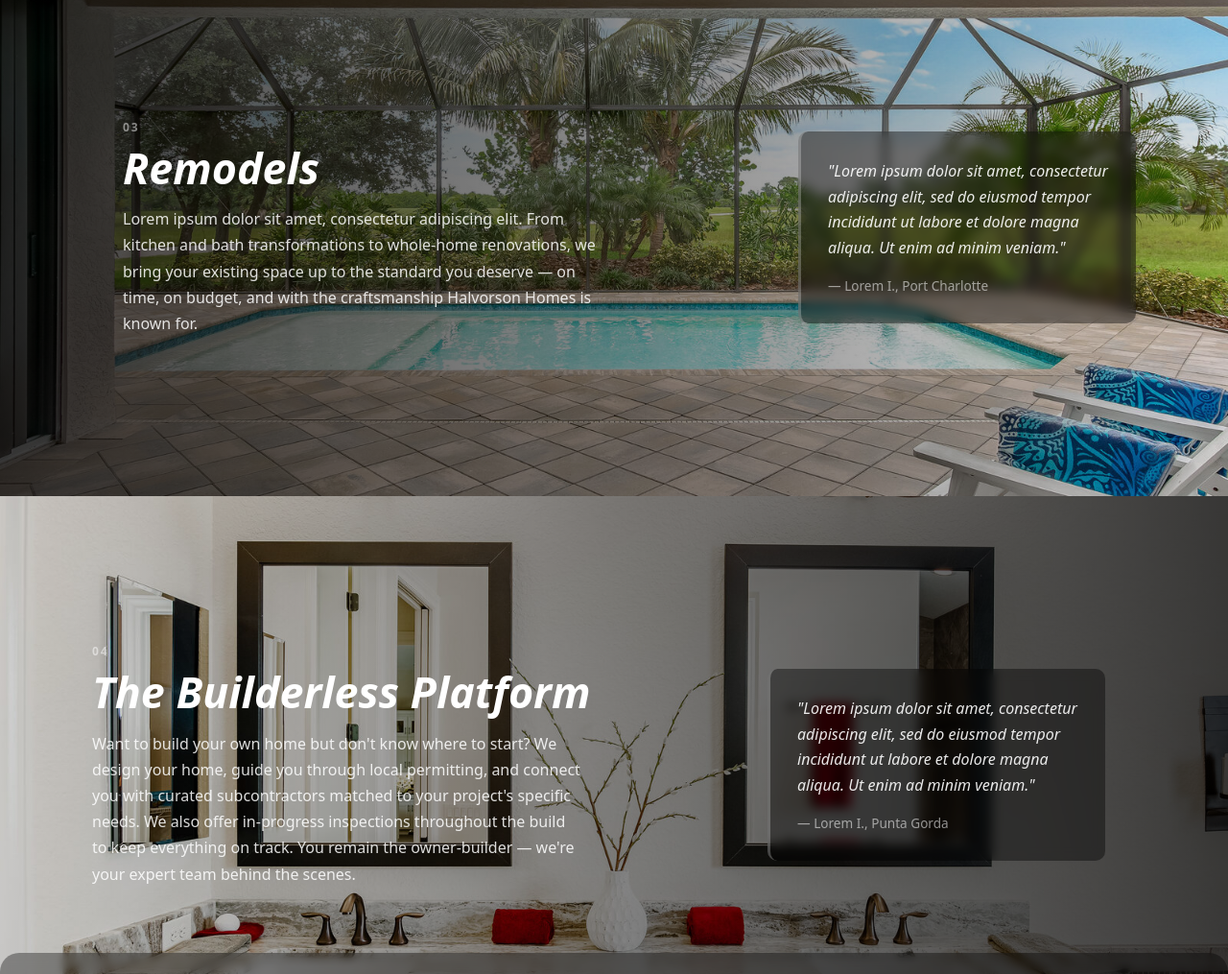
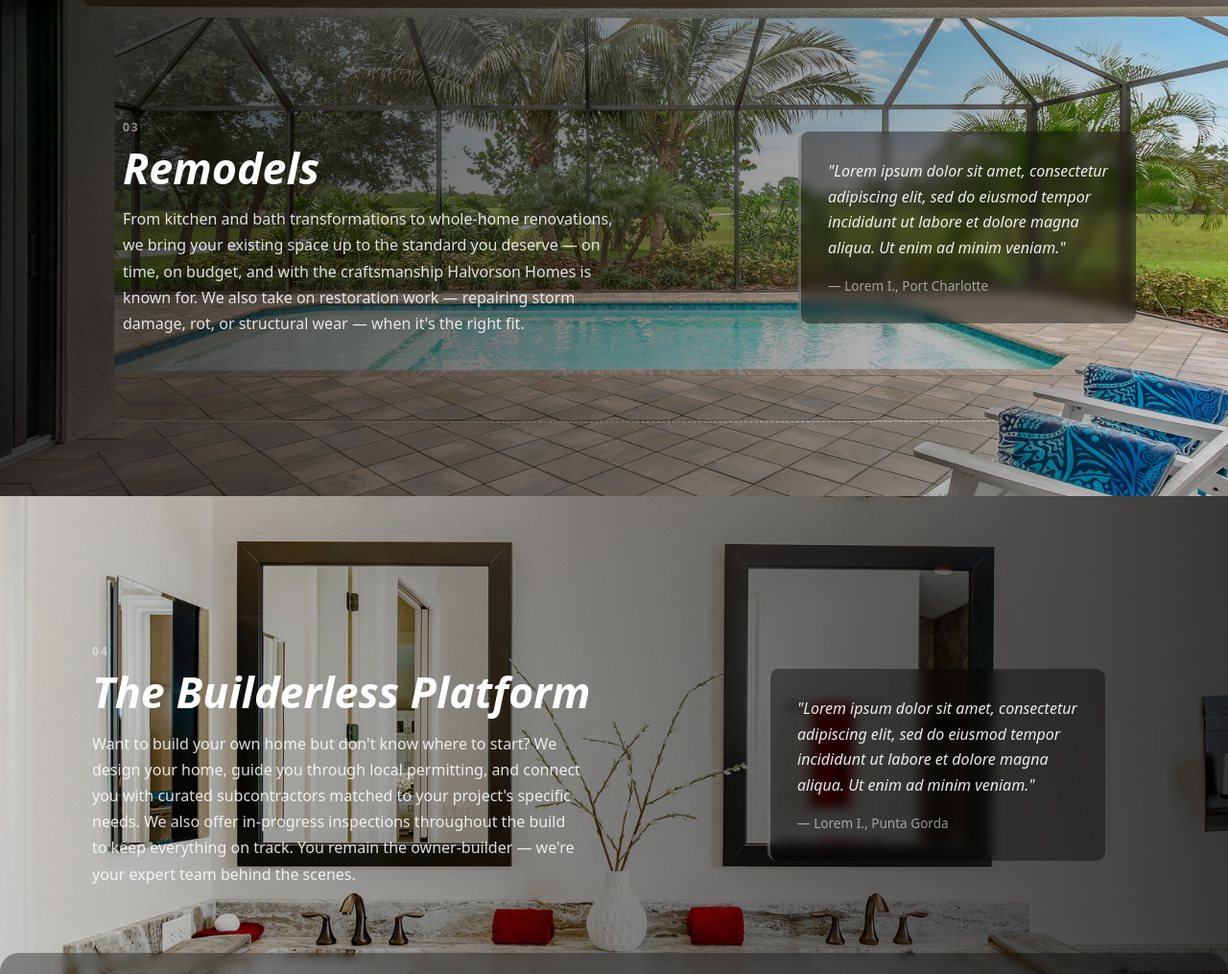
Before and after one commit to halvorsonhomes/halvorsonhomes.com, an Eleventy site: page src/services.njk in a window 1280 px wide. Shown: the part 1163-2178 px from the top of the page at 96% size. Built offline with nearby package versions, Linux system fonts and the light colour scheme; Eleventy itself is replaced by a stand-in of ours; files that its build step writes are made by us from their sources; no server answers; a script that the page names is missing; what js-yaml would draw is missing.

Commit message:
Fold restoration into remodels section copy
Co-Authored-By: Claude Sonnet 4.6 <noreply@anthropic.com>

```diff
--- a/src/services.njk
+++ b/src/services.njk
@@ -43,7 +43,7 @@ description: Custom new construction, additions, remodels, and the Builderless P
       <div class="svc__body">
         <span class="svc__num">03</span>
         <h2 class="svc__title">Remodels</h2>
-        <p class="svc__desc">Lorem ipsum dolor sit amet, consectetur adipiscing elit. From kitchen and bath transformations to whole-home renovations, we bring your existing space up to the standard you deserve — on time, on budget, and with the craftsmanship Halvorson Homes is known for.</p>
+        <p class="svc__desc">From kitchen and bath transformations to whole-home renovations, we bring your existing space up to the standard you deserve — on time, on budget, and with the craftsmanship Halvorson Homes is known for. We also take on restoration work — repairing storm damage, rot, or structural wear — when it's the right fit.</p>
       </div>
       <blockquote class="svc__testimonial">
         <p class="svc__quote">"Lorem ipsum dolor sit amet, consectetur adipiscing elit, sed do eiusmod tempor incididunt ut labore et dolore magna aliqua. Ut enim ad minim veniam."</p>
```
